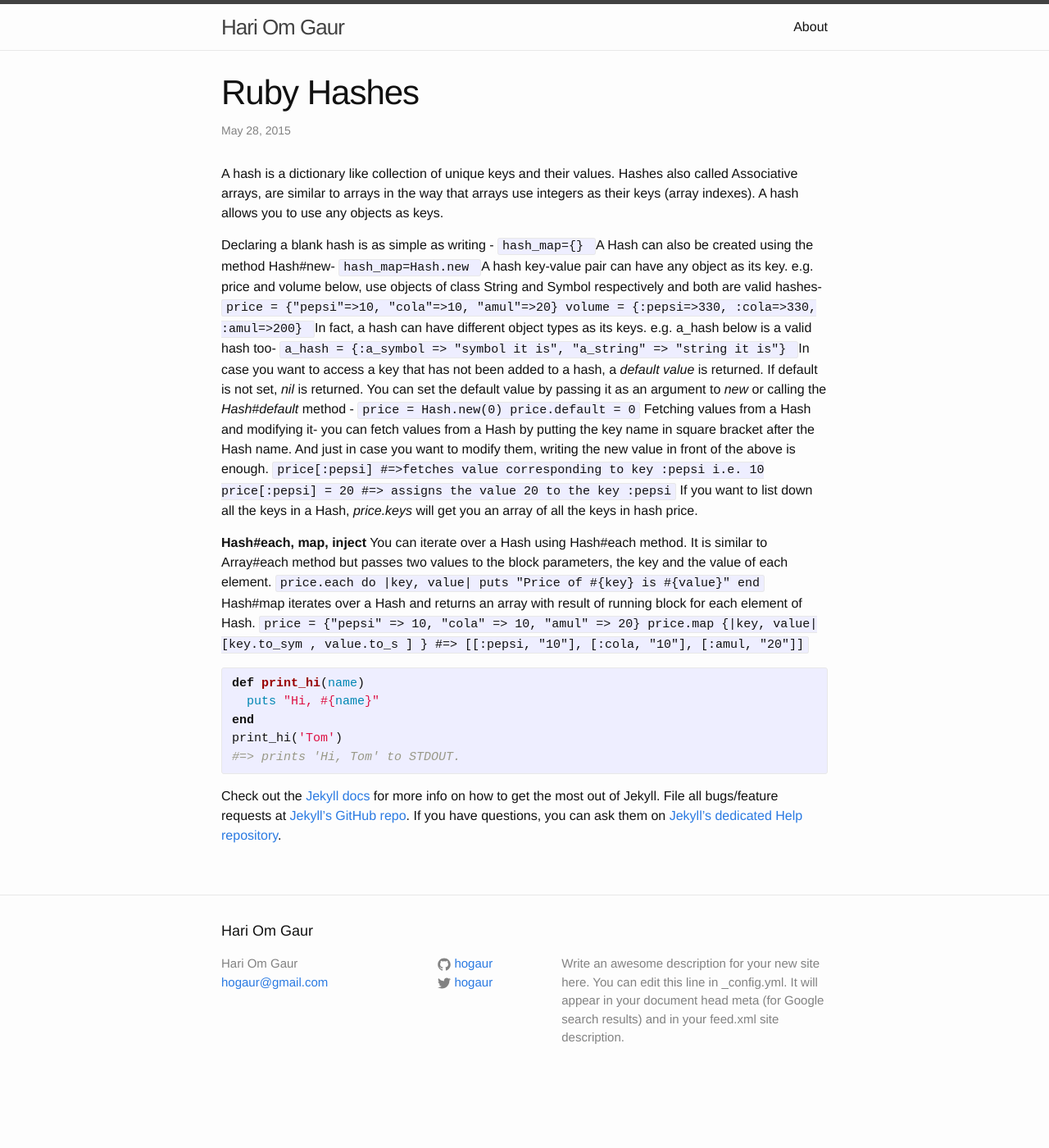
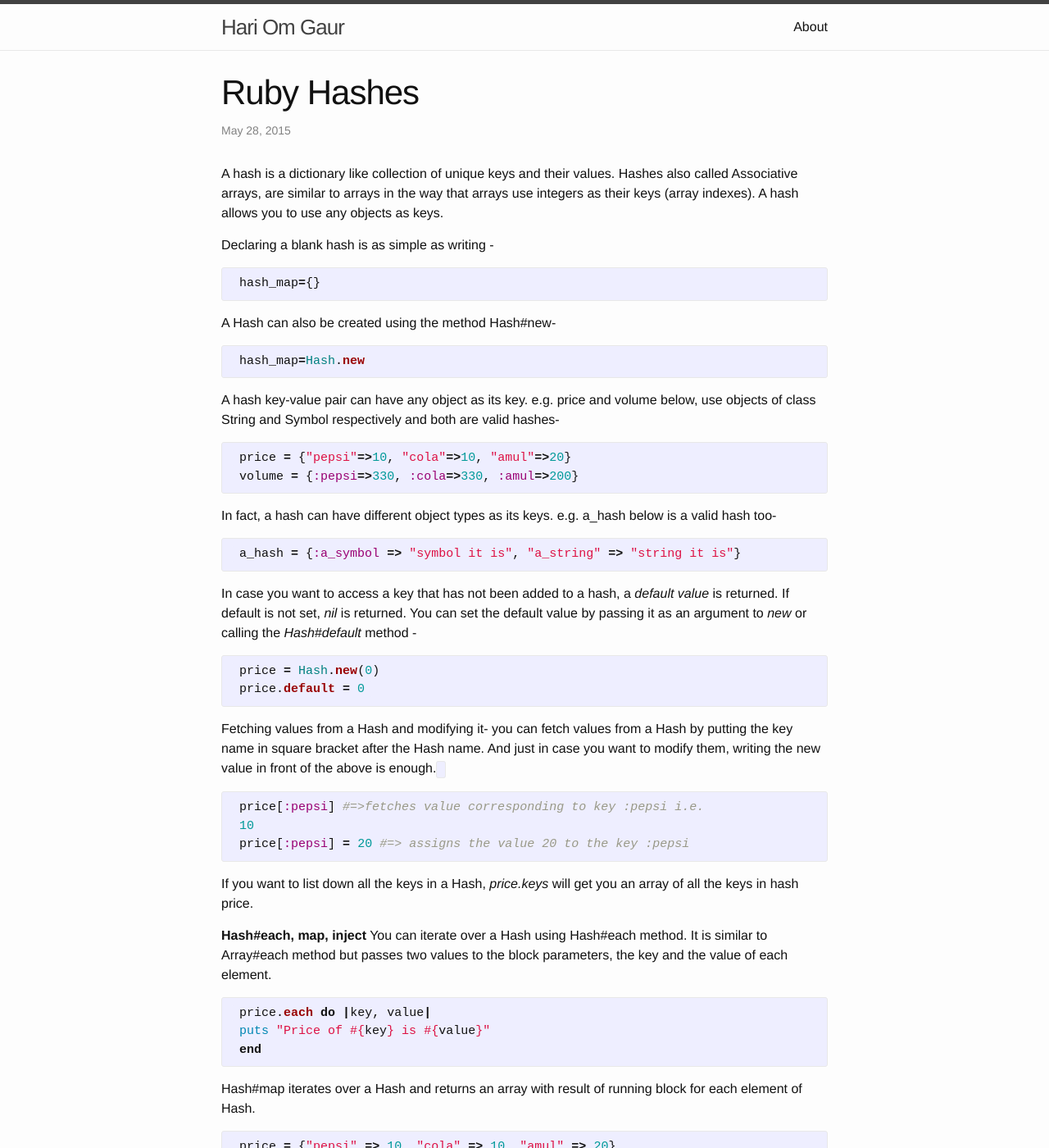
Before and after one commit to hogaur/hogaur.github.io, a Jekyll site: the page built from _posts/2015-05-28-welcome-to-jekyll.markdown, in a window 1280 px wide and 1400 px high. Shown: the whole window at 82% size. Built offline with Jekyll 4.4.1, drawn with Linux system fonts in a browser that asks for light colours; some of the changed text lies outside the part shown.

Commit message:
Ruby Hashes edit

```diff
--- a/_posts/2015-05-28-welcome-to-jekyll.markdown
+++ b/_posts/2015-05-28-welcome-to-jekyll.markdown
@@ -10,38 +10,43 @@ categories:
  you to use any objects as keys.
 
  Declaring a blank hash is as simple as writing -
- <code>
+{% highlight ruby %}
  hash_map={}
- </code>
+{% endhighlight %}
  A Hash can also be created using the method Hash#new-
- <code>
+{% highlight ruby %}
  hash_map=Hash.new
- </code>
+{% endhighlight %}
  A hash key-value pair can have any object as its key. e.g. price and
  volume below, use objects of class String and Symbol respectively and
  both are valid hashes-
- <code>
+{% highlight ruby %}
  price = {"pepsi"=>10, "cola"=>10, "amul"=>20}
  volume = {:pepsi=>330, :cola=>330, :amul=>200}
- </code>
+{% endhighlight %}
  In fact, a hash can have different object types as its keys. e.g.
  a_hash below is a valid hash too-
- <code>
+{% highlight ruby %}
  a_hash = {:a_symbol => "symbol it is", "a_string" => "string it is"}
- </code>
+{% endhighlight %}
  In case you want to access a key that has not been added to a hash, a
  <em>default value</em> is returned. If default is not set, <em>nil</em>
  is returned. You can set the default value by passing it as an argument
  to <em>new</em> or calling the <em>Hash#default</em> method -
- <code>price = Hash.new(0)
- price.default = 0</code>
+{% highlight ruby %}
+ price = Hash.new(0)
+ price.default = 0
+{% endhighlight %}
  Fetching values from a Hash and modifying it- you can fetch values from
  a Hash by putting the key name in square bracket after the Hash name.
  And just in case you want to modify them, writing the new value in
  front of the above is enough.
- <code>price[:pepsi] #=>fetches value corresponding to key :pepsi i.e.
+ <code>
+{% highlight ruby %}
+ price[:pepsi] #=>fetches value corresponding to key :pepsi i.e.
  10
- price[:pepsi] = 20 #=> assigns the value 20 to the key :pepsi</code>
+ price[:pepsi] = 20 #=> assigns the value 20 to the key :pepsi
+{% endhighlight %}
  If you want to list down all the keys in a Hash,
  <em>price.keys</em> will get you an array of all the keys in hash
  price.
@@ -50,26 +55,15 @@ categories:
  You can iterate over a Hash using Hash#each method. It is similar to
  Array#each method but passes two values to the block parameters, the
  key and the value of each element.
- <code>price.each do |key, value|
+{% highlight ruby %}
+ price.each do |key, value|
  puts "Price of #{key} is #{value}"
  end
- </code>
+{% endhighlight %}
  Hash#map iterates over a Hash and returns an array with result of
  running block for each element of Hash.
- <code>price = {"pepsi" => 10, "cola" => 10, "amul" => 20}
+{% highlight ruby %}
+ price = {"pepsi" => 10, "cola" => 10, "amul" => 20}
  price.map {|key, value| [key.to_sym , value.to_s ] } #=> [[:pepsi,
- "10"], [:cola, "10"], [:amul, "20"]]</code>
-
-{% highlight ruby %}
-def print_hi(name)
-  puts "Hi, #{name}"
-end
-print_hi('Tom')
-#=> prints 'Hi, Tom' to STDOUT.
+ "10"], [:cola, "10"], [:amul, "20"]]
 {% endhighlight %}
-
-Check out the [Jekyll docs][jekyll] for more info on how to get the most out of Jekyll. File all bugs/feature requests at [Jekyll’s GitHub repo][jekyll-gh]. If you have questions, you can ask them on [Jekyll’s dedicated Help repository][jekyll-help].
-
-[jekyll]:      http://jekyllrb.com
-[jekyll-gh]:   https://github.com/jekyll/jekyll
-[jekyll-help]: https://github.com/jekyll/jekyll-help
```
